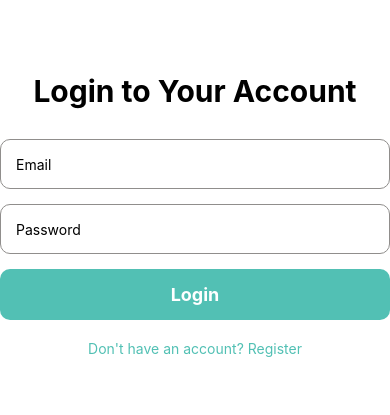
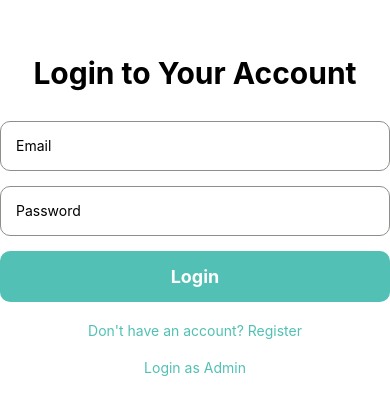
Before and after one commit to jarosmatlala/Restuarant-App-React-Native, a React Native app: screen /LoginScreen in a window 390 px wide. Shown: the part 207-622 px from the top of the page. Built offline with nearby package versions, Linux system fonts and the light colour scheme.

Commit message:
Updated LoginScreen to include Admin Login

```diff
--- a/App.js
+++ b/App.js
@@ -9,6 +9,9 @@ import { StatusBar } from 'expo-status-bar';
 import { StyleSheet, Text, View,Navigator } from 'react-native';
 import LoginScreen from './src/views/screens/LoginScreen';
 import RegisterScreen from './src/views/screens/RegisterScreen';
+import AdminLoginScreen from './src/views/screens/AdminLoginScreen';
+import AdminDashboard from './src/views/screens/AdminDashboard';
+import ManageUsers from './src/views/screens/ManageUsers';
 
 const Stack = createStackNavigator();
 
@@ -22,6 +25,9 @@ return (
     <Stack.Screen name="LoginScreen" component ={LoginScreen} />
     <Stack.Screen name="HomeScreen" component ={HomeScreen} />
     <Stack.Screen name="DetailsScreen" component={DetailsScreen} />
+    <Stack.Screen name="AdminLoginScreen" component={AdminLoginScreen} />
+        <Stack.Screen name="AdminDashboard" component={AdminDashboard} />
+        <Stack.Screen name="ManageUsers" component={ManageUsers} />
     </Stack.Navigator>
 
 </NavigationContainer>
--- a/src/views/screens/LoginScreen.js
+++ b/src/views/screens/LoginScreen.js
@@ -52,6 +52,9 @@ const LoginScreen = ({ navigation }) => {
       <TouchableOpacity onPress={() => navigation.navigate('RegisterScreen')}>
         <Text style={styles.switchToRegister}>Don't have an account? Register</Text>
       </TouchableOpacity>
+      <TouchableOpacity onPress={() => navigation.navigate('AdminLoginScreen')}>
+        <Text style={styles.switchToRegister}>Login as Admin</Text>
+      </TouchableOpacity>
     </SafeAreaView>
   );
 };
```
Also changed, not shown: src/views/screens/AdminDashboard.js (renamed from src/views/screens/AdminDashboad.js).
